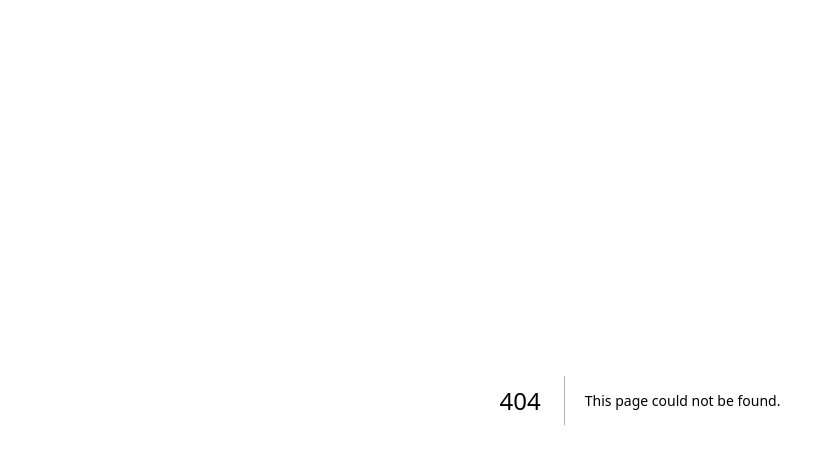
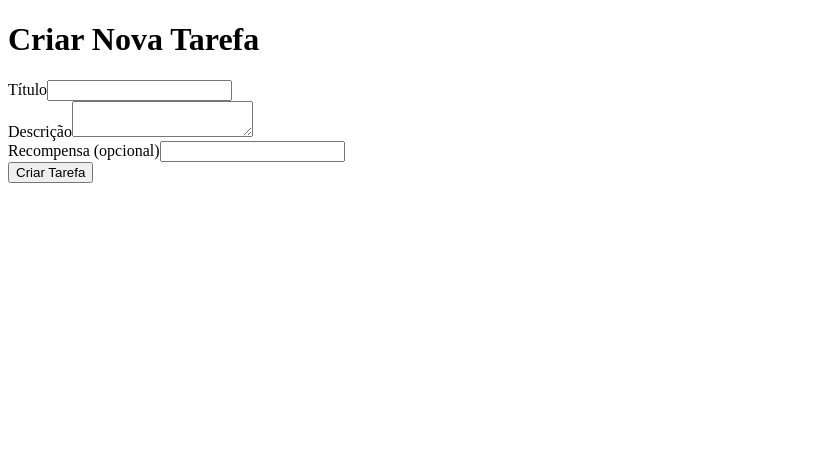
Before and after one commit to ivan23orion-tech/Agent-43, a Next.js app: page /new in a window 1280 px wide. Before the commit this address had no page. Shown: the top 464 px of the page, without its empty margins (0-835 px from the left). Built offline with nearby package versions, Linux system fonts and the light colour scheme.

Commit message:
feat(ui): add new task page

```diff
--- /dev/null
+++ b/pages/new.js
@@ -0,0 +1,47 @@
+import { useState } from 'react';
+import { useRouter } from 'next/router';
+
+export default function NewTask() {
+  const router = useRouter();
+  const [title, setTitle] = useState('');
+  const [description, setDescription] = useState('');
+  const [reward, setReward] = useState('');
+
+  const handleSubmit = async (e) => {
+    e.preventDefault();
+    const res = await fetch('/api/tasks', {
+      method: 'POST',
+      headers: { 'Content-Type': 'application/json' },
+      body: JSON.stringify({ title, description, reward: reward || null }),
+    });
+    if (res.ok) {
+      router.push('/');
+    } else {
+      alert('Falha ao criar tarefa');
+    }
+  };
+
+  return (
+    <div>
+      <h1>Criar Nova Tarefa</h1>
+      <form onSubmit={handleSubmit}>
+        <label>
+          Título
+          <input type="text" value={title} onChange={(e) => setTitle(e.target.value)} required />
+        </label>
+        <br />
+        <label>
+          Descrição
+          <textarea value={description} onChange={(e) => setDescription(e.target.value)} required />
+        </label>
+        <br />
+        <label>
+          Recompensa (opcional)
+          <input type="number" value={reward} onChange={(e) => setReward(e.target.value)} />
+        </label>
+        <br />
+        <button type="submit">Criar Tarefa</button>
+      </form>
+    </div>
+  );
+}
```
